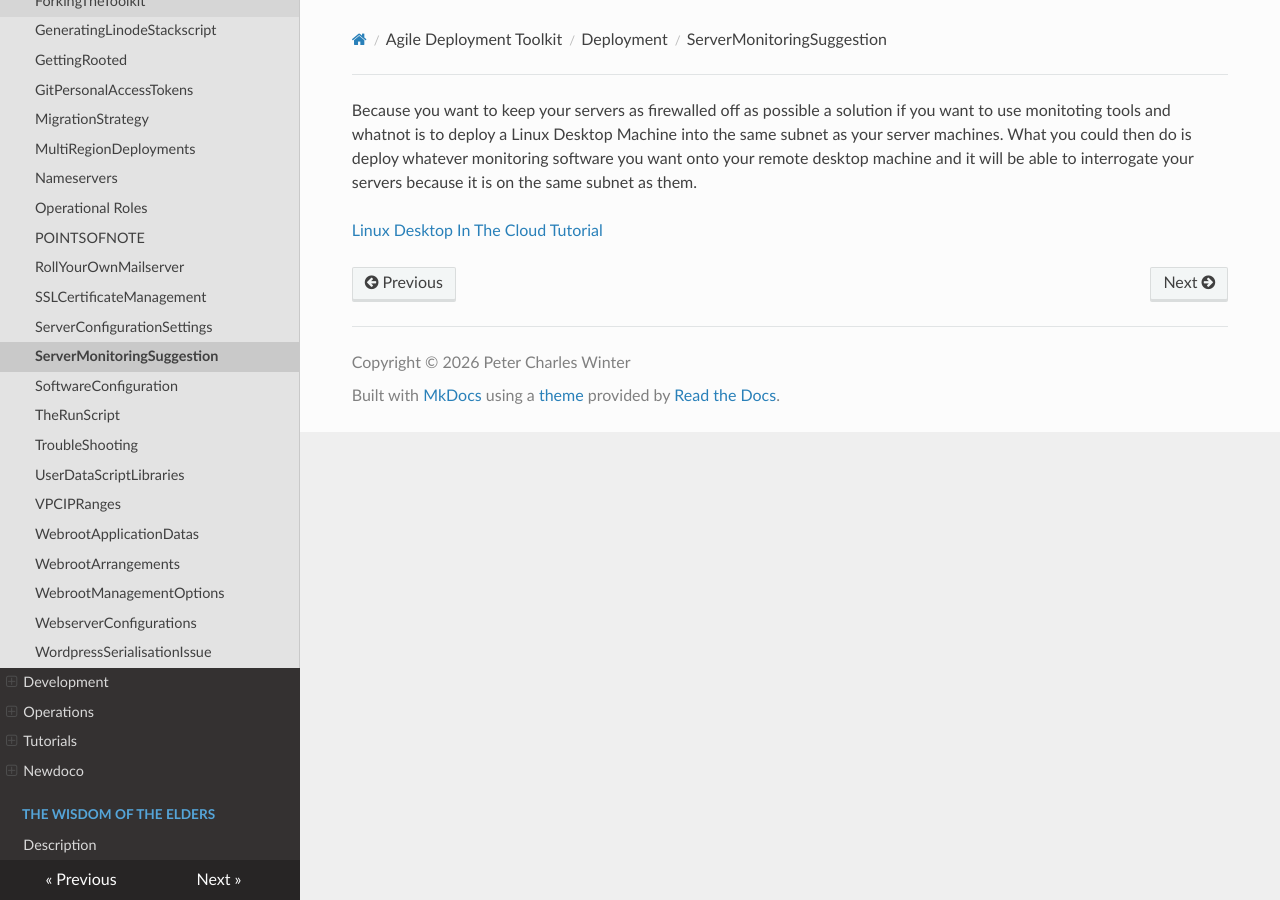
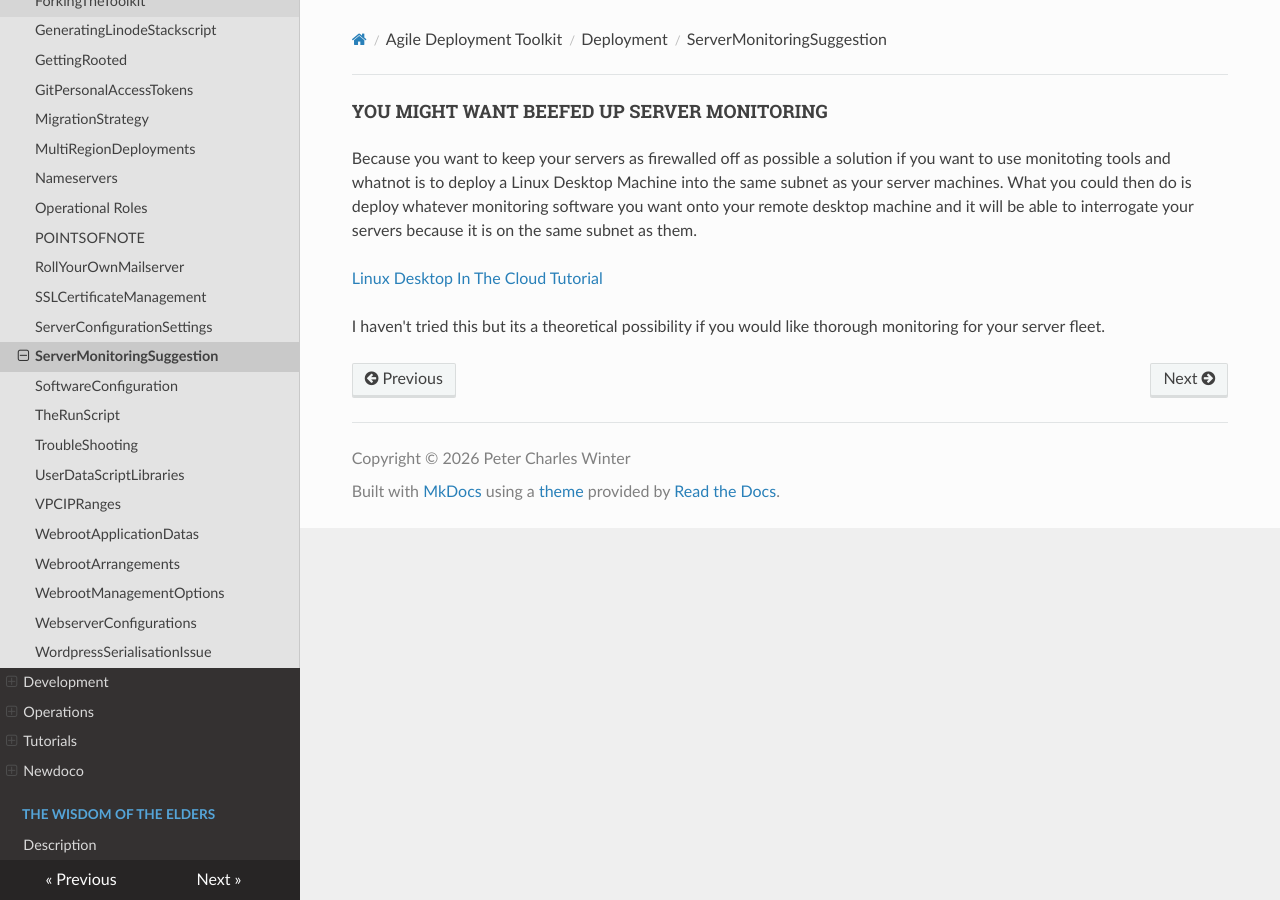
Before and after one commit to wintersys-dev/adt-documentation, an MkDocs documentation site: the page built from docs/Agile Deployment Toolkit/Deployment/ServerMonitoringSuggestion.md, in a window 1280 px wide. Built offline with MkDocs 1.6.1, drawn with Linux system fonts in a browser that asks for light colours; nearby versions of some CDN libraries.

Commit message:
Update ServerMonitoringSuggestion.md

```diff
--- a/docs/Agile Deployment Toolkit/Deployment/ServerMonitoringSuggestion.md
+++ b/docs/Agile Deployment Toolkit/Deployment/ServerMonitoringSuggestion.md
@@ -1,3 +1,7 @@
+#### YOU MIGHT WANT BEEFED UP SERVER MONITORING
+
 Because you want to keep your servers as firewalled off as possible a solution if you want to use monitoting tools and whatnot is to deploy a Linux Desktop Machine into the same subnet as your server machines. What you could then do is deploy whatever monitoring software you want onto your remote desktop machine and it will be able to interrogate your servers because it is on the same subnet as them.
 
 [Linux Desktop In The Cloud Tutorial](https://www.youtube.com/watch?v=633OWaW3cyo)
+
+I haven't tried this but its a theoretical possibility if you would like thorough monitoring for your server fleet.
```
